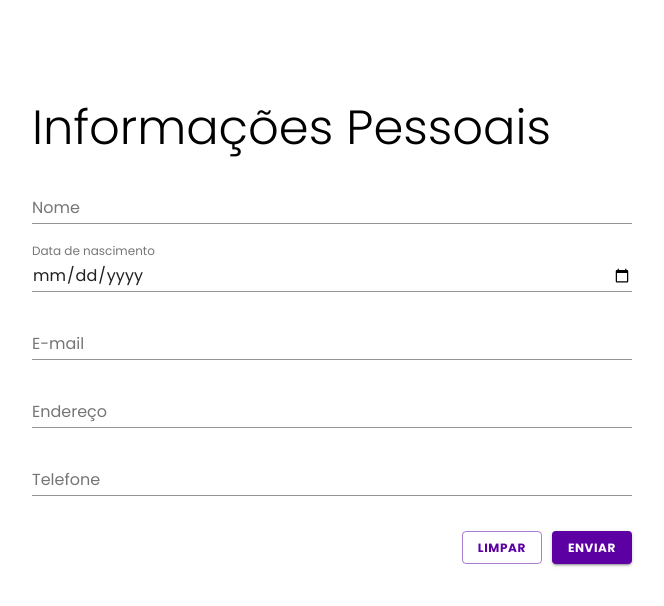
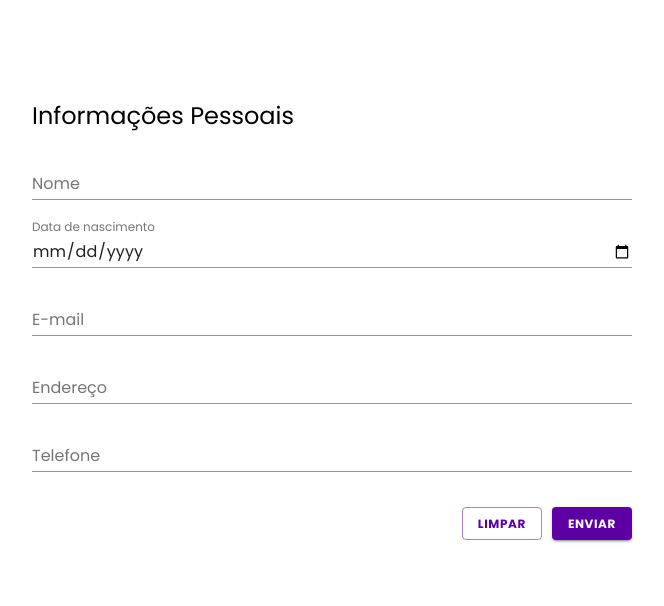
Before and after one commit to arthurBruno/user-form, a React (Create React App) app: page / in a window 1280 px wide. Shown: the top 606 px of the page, without its empty margins (308-972 px from the left). Built offline with nearby package versions, Linux system fonts and the light colour scheme.

Commit message:
remoção erros do console

```diff
--- a/public/index.html
+++ b/public/index.html
@@ -9,7 +9,7 @@
       name="description"
       content="Web site created using create-react-app"
     />
-    <link rel="apple-touch-icon" href="%PUBLIC_URL%/logo192.png" />
+    <link rel="apple-touch-icon" href="%PUBLIC_URL%/favicon.ico" />
     <!--
       manifest.json provides metadata used when your web app is installed on a
       user's mobile device or desktop. See https://developers.google.com/web/fundamentals/web-app-manifest/
--- a/src/functions/validations/schemas/UserSchema.js
+++ b/src/functions/validations/schemas/UserSchema.js
@@ -1,3 +1,4 @@
+/* eslint-disable no-template-curly-in-string */
 import * as yup from 'yup';
 
 yup.setLocale({
@@ -16,10 +17,12 @@ yup.setLocale({
   }
 });
 
-export default {
+const userSchema = {
   name: yup.string().required(),
   birthDate: yup.string().required(),
   email: yup.string().email().required(),
   address: yup.string().required(),
   phone: yup.string().min(10).max(11).required(),
 };
+
+export default userSchema;
--- a/src/pages/Contact.jsx
+++ b/src/pages/Contact.jsx
@@ -30,6 +30,7 @@ const Contact = () => {
   const [snackbarOpen, setSnackbarOpen] = useState(false);
 
   const handleClear = () => {
+    setFieldsWithError({});
     document.getElementById('name').value = '';
     document.getElementById('birth-date').value = '';
     document.getElementById('email').value = '';
@@ -55,7 +56,7 @@ const Contact = () => {
   return (
     <>
       <form id="form-user" className={classes.form} onSubmit={handleSubmit}>
-        <Typography variant="h3">Informações Pessoais</Typography>
+        <Typography variant="h5">Informações Pessoais</Typography>
 
         <TextField
           label="Nome"
```
Also changed, not shown: public/manifest.json.
